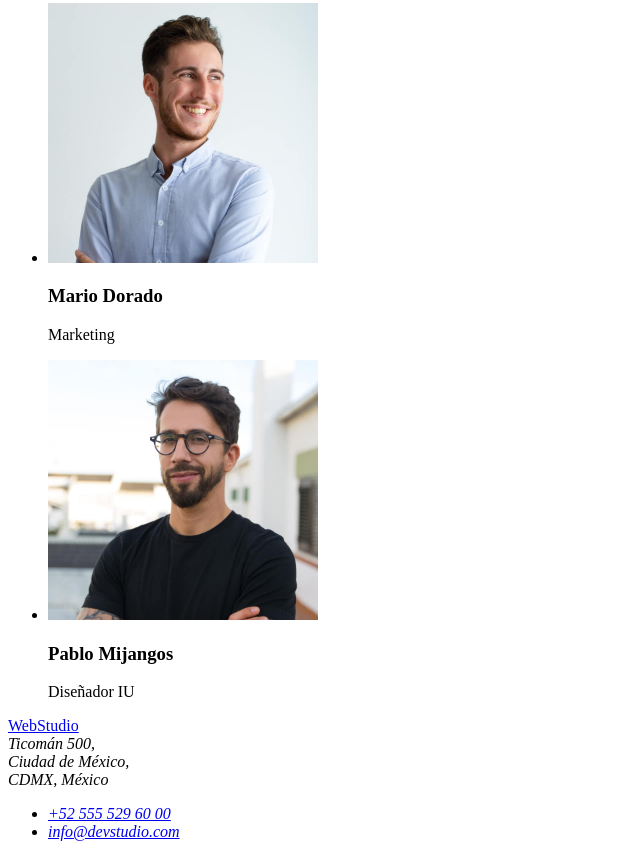
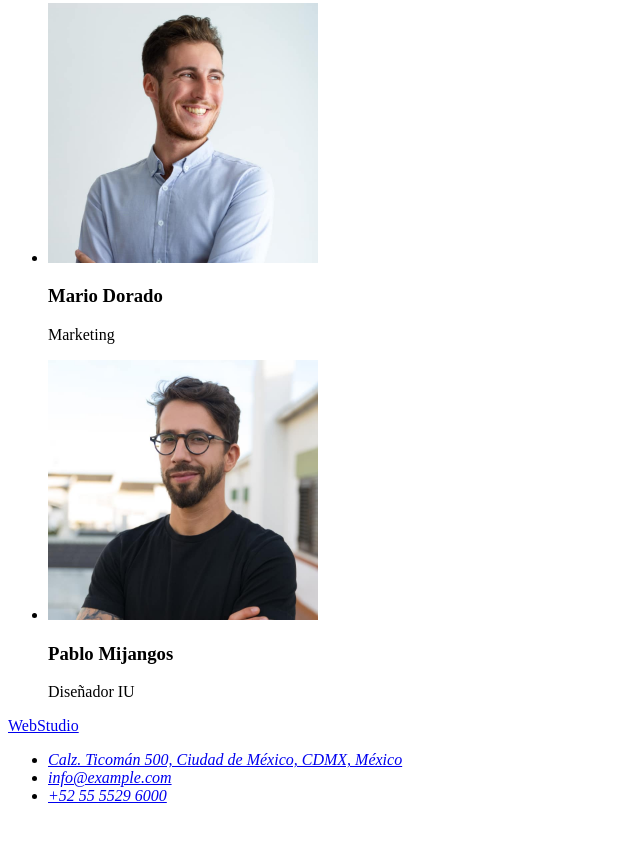
Before and after one commit to felipeberrio92/goit-markup-hw-01., a plain HTML site: page index.html in a window 1280 px wide. Shown: the part 2453-3310 px from the top of the page, without its empty margins (0-640 px from the left). After the commit the page ends 3274 px from the top, so only its background shows below. Drawn offline with Linux system fonts and the light colour scheme.

Commit message:
se corrige seccion address

```diff
--- a/index.html
+++ b/index.html
@@ -92,14 +92,14 @@
 <footer id="main__footer">
     <a href="#">WebStudio</a>
     <address>
-        Ticomán 500,<br/>
-        Ciudad de México,<br/>
-        CDMX, México<br/>
         <ul>
-            <li><a href="tel:+525555296000">+52 555 529 60 00</a></li>
-            <li><a href="mailto:info@devstudio.com">info@devstudio.com</a></li>
+          <li>
+            <a href="#">Calz. Ticomán 500, Ciudad de México, CDMX, México</a>
+          </li>
+          <li><a href="info@example.com"> info@example.com</a></li>
+          <li><a href="tel:+525555296000"> +52 55 5529 6000</a></li>
         </ul>
-    </address>
+      </address>
 </footer>
 </body>
 </html>
```
